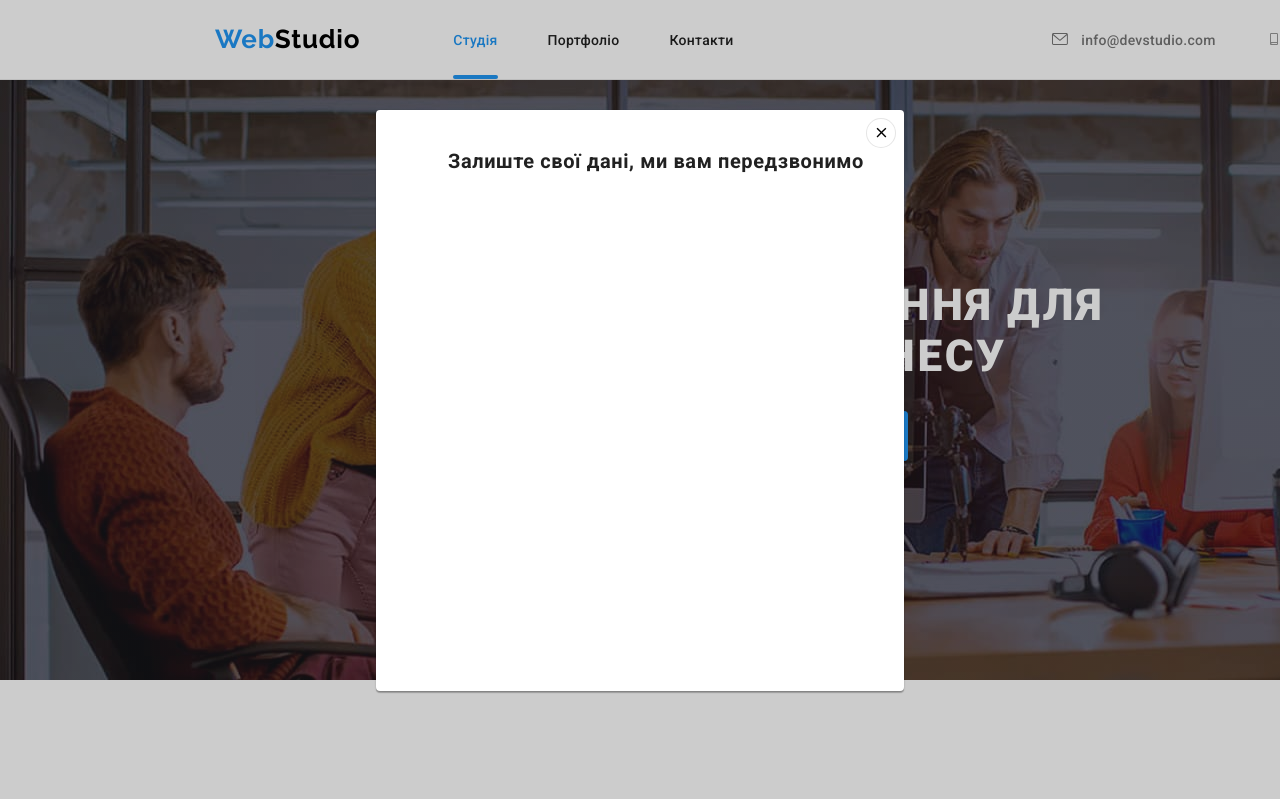
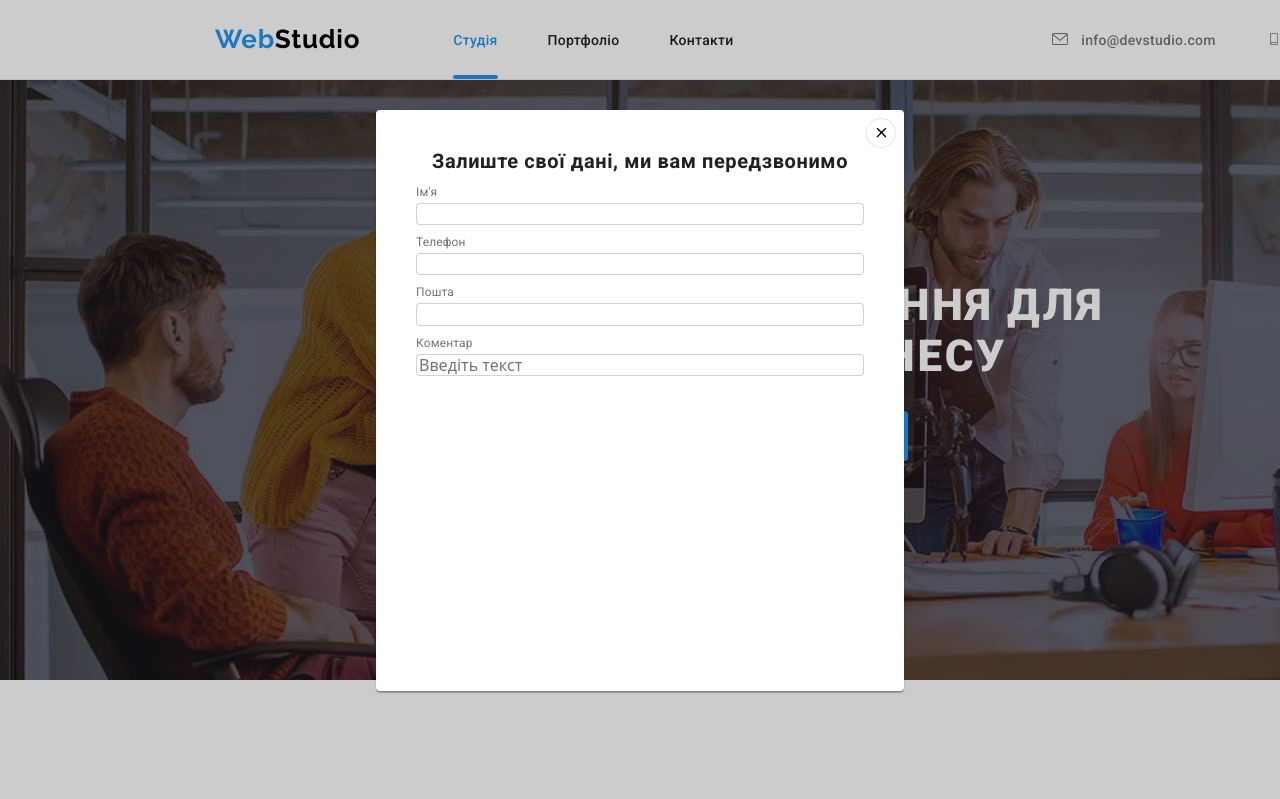
Before and after one commit to AlexeyGorbachenko/Example-1, a plain HTML site: page index.html in a window 1280 px wide. Both pictures are taken after a click on the button "Замовити послугу". Shown: the top 799 px of the page. Drawn offline with nearby package versions, Linux system fonts and the light colour scheme.

Commit message:
Modal forms

```diff
--- a/css/styles.css
+++ b/css/styles.css
@@ -764,9 +764,41 @@ img {
   width: 528px;
   height: 581px;
   display: flex;
-  justify-content: flex-end;
+  align-items: center;
   margin: auto;
-  padding: 40px;
+  flex-direction: column;
+
+}
+
+.modal-form {
+  display: flex;
+  flex-direction: column;
+  gap: 10px;
+  margin-top: 12px;
+  padding-left: 40px;
+  padding-right: 40px;
+  width: 100%;
+}
+
+.modal-form__box {
+  display: flex;
+  flex-direction: column;
+}
+
+.form-label {
+  font-family: 'Roboto';
+  font-style: normal;
+  font-weight: 400;
+  font-size: 12px;
+  line-height: 14px;
+  letter-spacing: 0.01em;
+  color: #757575;
+  margin-bottom: 4px;
+}
+
+.modal-form__input {
+  border: 1px solid rgba(33, 33, 33, 0.2);
+  border-radius: 4px;
 }
 
 .modal-button {
@@ -792,9 +824,10 @@ img {
   line-height: 23px;
   text-align: center;
   letter-spacing: 0.03em;
-
   color: #212121;
-
+  margin-top: 40px;
+  /* margin-left: 40px; */
+  /* margin-right: 40px; */
 }
 
 .modal-bg-hiden {
--- a/index.html
+++ b/index.html
@@ -393,7 +393,28 @@
     </footer>
     <div class="modal-bg modal-bg-hiden" data-modal>
       <div class="modal-windov">
-        <p class="modal-content">Залиште свої дані, ми вам передзвонимо</p>
+        <h2 class="modal-content">Залиште свої дані, ми вам передзвонимо</h2>
+        <form class="modal-form">
+          <div class="modal-form__box">
+            <label for="name" class="form-label">Ім'я</label>
+            <input type="text" class="modal-form__input" name="name" id="name" placeholder="">
+          </div>
+          <div class="modal-form__box">
+            <label for="tel" class="form-label">Телефон</label>
+            <input type="text" class="modal-form__input" name="tel" id="tel"  placeholder="">
+          </div>
+          <div class="modal-form__box">
+            <label for="mail" class="form-label">Пошта</label>
+            <input type="text" class="modal-form__input" name="mail" id="mail"  placeholder="">
+          </div>
+          <div class="modal-form__box">
+            <label for="coment" class="form-label">Коментар</label>
+            <input type="text" class="modal-form__input" name="coment" id="coment"  placeholder="Введіть текст">
+          </div>
+
+
+        </form>
+
         <button type="button" class="modal-button" data-modal-close>
           <svg width="18px" height="18px">
           <use href="./images/icons.svg#icon-close"></use>
```
